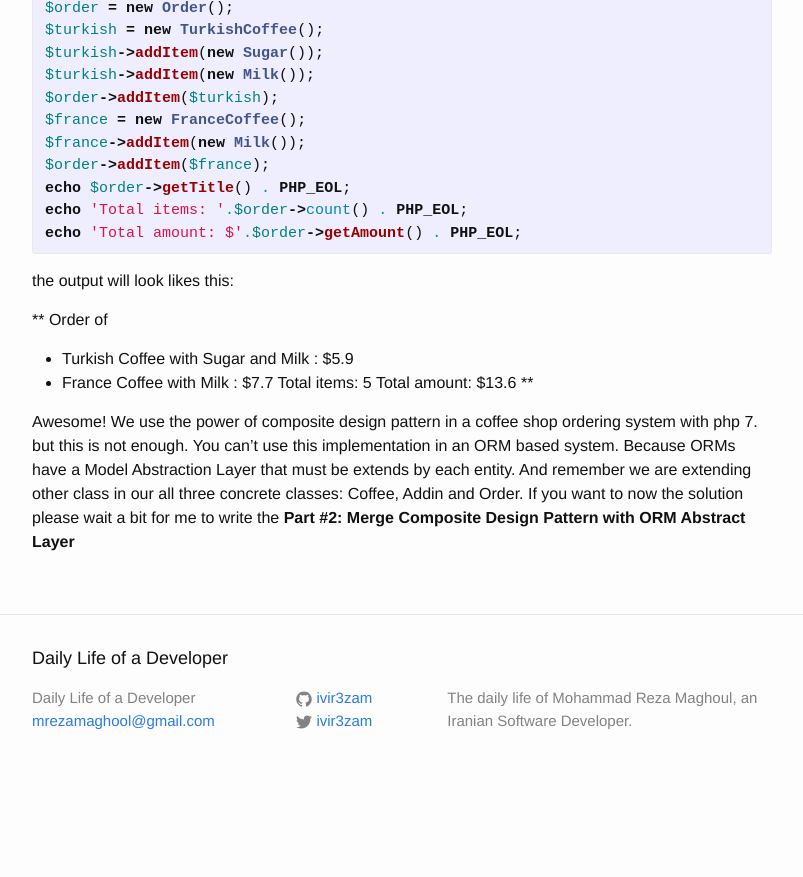
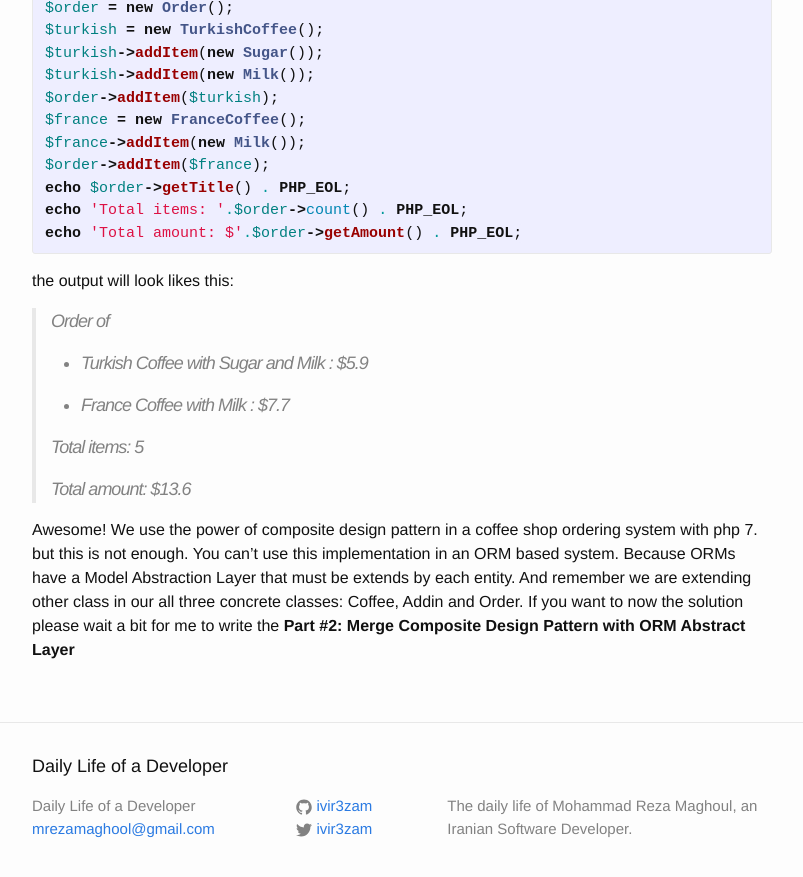
Before and after one commit to IVIR3zaM/ivir3zam.github.io, a Jekyll site: the page built from _posts/2017-05-10-Using-Composite-Design-Pattern-in-ORM-Models-in-PHP7-Part-1.md, in a window 1280 px wide and 900 px high, scrolled down 5091 px. Shown: the top 877 px of the window, without its empty margins (238-1041 px from the left). Built offline with Jekyll 4.4.1, drawn with Linux system fonts in a browser that asks for light colours; before the commit the page ends 5883 px from its top, so only the background shows below that.

```diff
--- a/_posts/2017-05-10-Using-Composite-Design-Pattern-in-ORM-Models-in-PHP7-Part-1.md
+++ b/_posts/2017-05-10-Using-Composite-Design-Pattern-in-ORM-Models-in-PHP7-Part-1.md
@@ -242,12 +242,14 @@ echo 'Total amount: $'.$order->getAmount() . PHP_EOL;
 
 the output will look likes this:
 
-**
-Order of
-  - Turkish Coffee with Sugar and Milk : $5.9
-  - France Coffee with Milk : $7.7
-Total items: 5
-Total amount: $13.6
-**
+>Order of
+>
+>  - Turkish Coffee with Sugar and Milk : $5.9
+>
+>  - France Coffee with Milk : $7.7
+>
+>Total items: 5
+>
+>Total amount: $13.6
 
 Awesome! We use the power of composite design pattern in a coffee shop ordering system with php 7. but this is not enough. You can’t use this implementation in an ORM based system. Because ORMs have a Model Abstraction Layer that must be extends by each entity. And remember we are extending other class in our all three concrete classes: Coffee, Addin and Order. If you want to now the solution please wait a bit for me to write the **Part #2: Merge Composite Design Pattern with ORM Abstract Layer**
```
Also changed, not shown: 2 other files.
